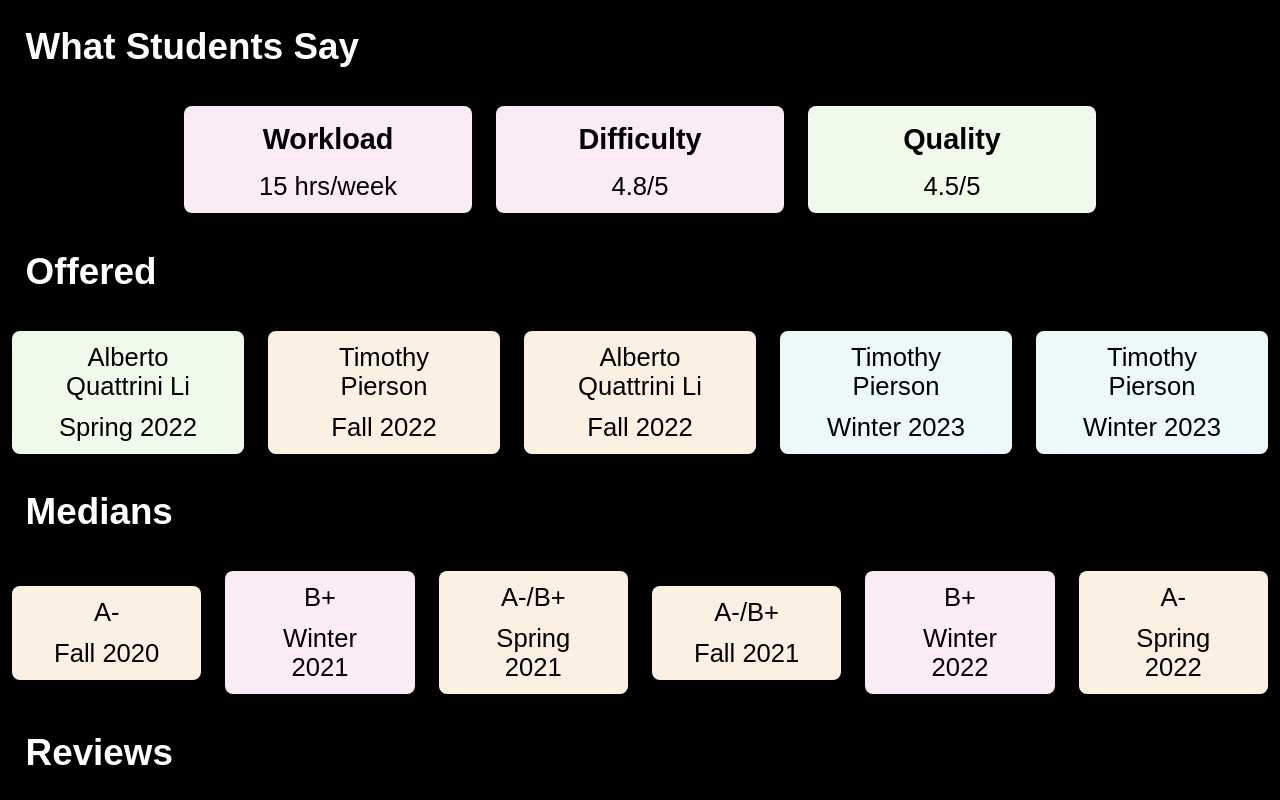
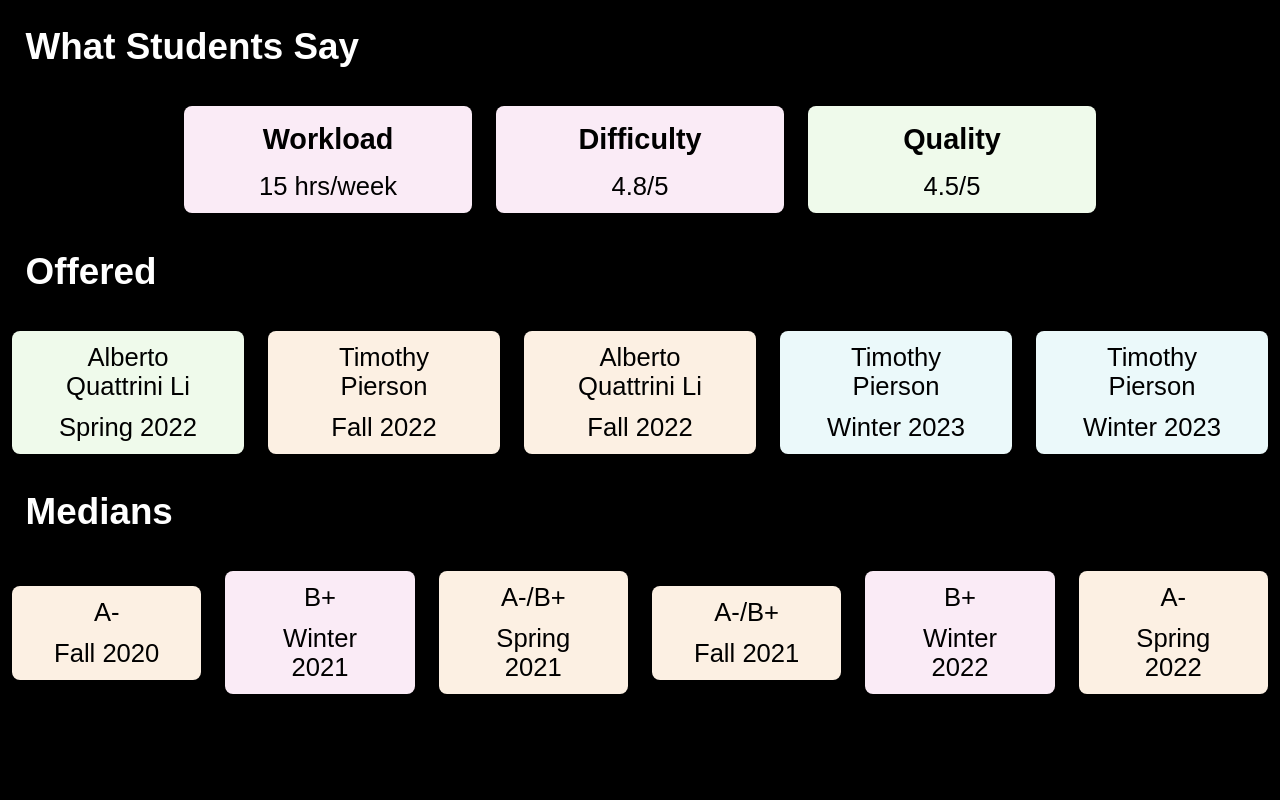
Before and after one commit to dartmouth-cs98/classy-fe, a Next.js app: page /courseinfo in a window 1280 px wide. Shown: the part 856-1656 px from the top of the page. After the commit the page ends 1562 px from the top, so only its background shows below. Built offline with nearby package versions, Linux system fonts and the light colour scheme.

Commit message:
remove reviews for now

```diff
--- a/pages/courseinfo/index.js
+++ b/pages/courseinfo/index.js
@@ -41,7 +41,7 @@ export default function CourseInfo() {
 
                 <h2 className={styles.title}>Medians</h2>
                 <Medians medians={currentCourse.medians}/>
-                <h2 className={styles.title}>Reviews</h2>
+                {/* <h2 className={styles.title}>Reviews</h2> */}
             </div>
         </>
     );
```
